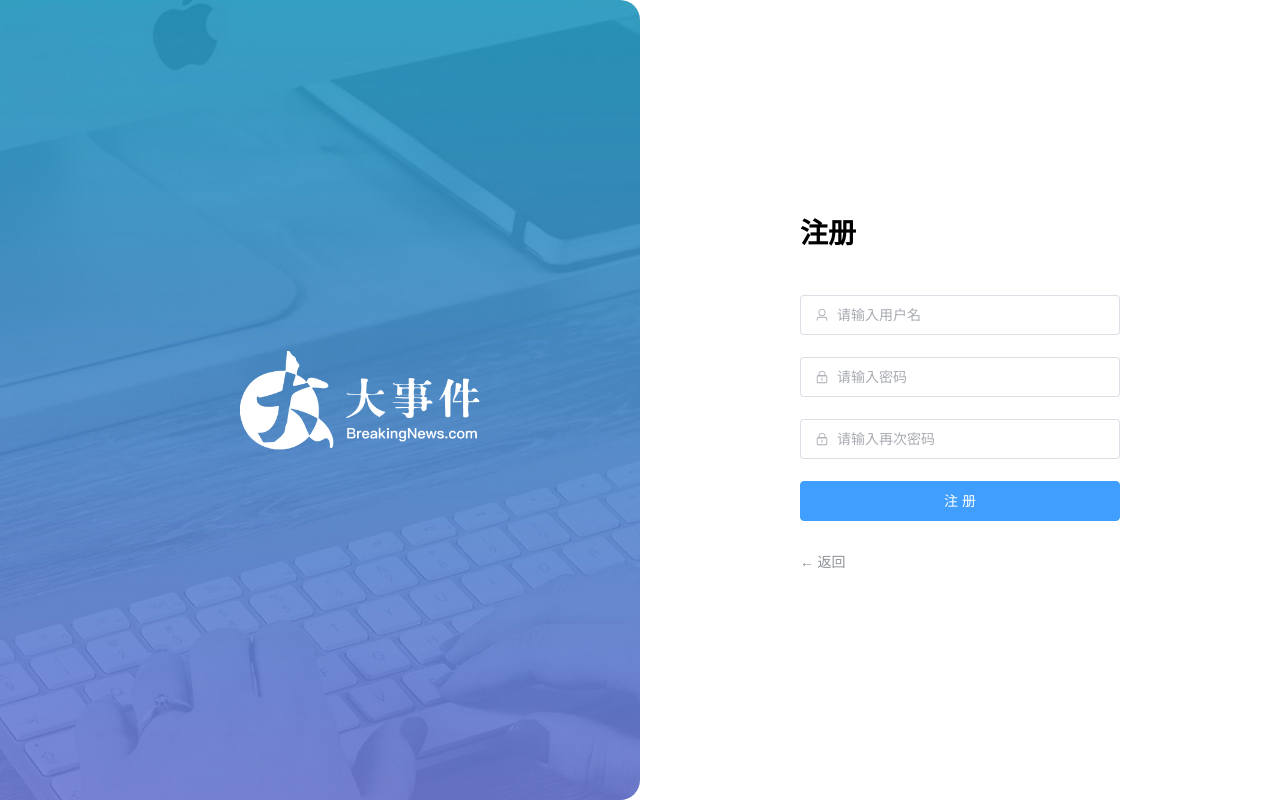
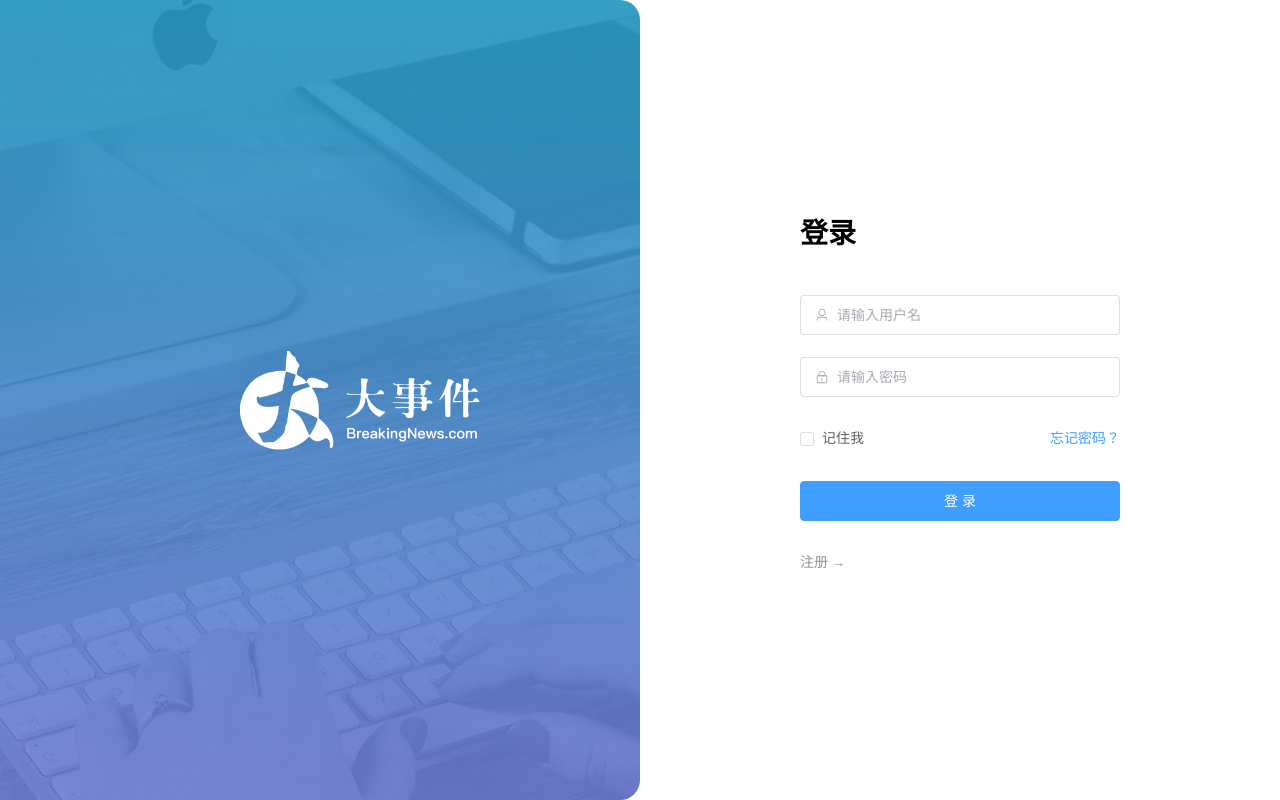
Before and after one commit to kitty929/my_vue3_bigevent_manage_sys, a Vue app: page /login in a window 1280 px wide. Built offline with nearby package versions, Linux system fonts and the light colour scheme.

Commit message:
登录功能（校验和请求）

```diff
--- a/src/api/user.js
+++ b/src/api/user.js
@@ -1,5 +1,11 @@
 import request from '@/utils/request'
 
+// 注册接口
 export const userRegisterService = ({ username, password, repassword }) => {
   return request.post('/api/reg', { username, password, repassword })
 }
+
+// 登录接口
+export const userLoginService = ({ username, password }) => {
+  return request.post('/api/login', { username, password })
+}
--- a/src/views/login/loginPage.vue
+++ b/src/views/login/loginPage.vue
@@ -1,8 +1,11 @@
 <script setup>
 import { userRegisterService } from '@/api/user.js'
+import { userLoginService } from '@/api/user.js'
 import { User, Lock } from '@element-plus/icons-vue'
-import { ref } from 'vue'
-const isRegister = ref(true)
+import { ref, watch } from 'vue'
+import { useUserStore } from '@/stores/index.js'
+import { useRouter } from 'vue-router'
+const isRegister = ref(false)
 const form = ref()
 
 // 注册,整个用于提交的form数据对象
@@ -63,6 +66,27 @@ const register = async () => {
   ElMessage.success('注册成功')
   // 注册成功，进入登录页面
   isRegister.value = false
+}
+
+// 切换的时候，重置表单信息
+watch(isRegister, () => {
+  formModel.value = {
+    username: '',
+    password: '',
+    repassword: ''
+  }
+})
+
+const userStore = useUserStore()
+const router = useRouter()
+// 登录
+const login = async () => {
+  await form.value.validate()
+  const res = await userLoginService(formModel.value)
+  userStore.setToken(res.data.token)
+  console.log('开始登录请求', res)
+  ElMessage.success('登录成功')
+  router.push('/')
 }
 </script>
 
@@ -142,15 +166,27 @@ const register = async () => {
       </el-form>
 
       <!-- 登录表单 -->
-      <el-form ref="form" size="large" autocomplete="off" v-else>
+      <el-form
+        :model="formModel"
+        :rules="rules"
+        ref="form"
+        size="large"
+        autocomplete="off"
+        v-else
+      >
         <el-form-item>
           <h1>登录</h1>
         </el-form-item>
-        <el-form-item>
-          <el-input :prefix-icon="User" placeholder="请输入用户名"></el-input>
+        <el-form-item prop="username">
+          <el-input
+            v-model="formModel.username"
+            :prefix-icon="User"
+            placeholder="请输入用户名"
+          ></el-input>
         </el-form-item>
-        <el-form-item>
+        <el-form-item prop="password">
           <el-input
+            v-model="formModel.password"
             name="password"
             :prefix-icon="Lock"
             type="password"
@@ -164,7 +200,11 @@ const register = async () => {
           </div>
         </el-form-item>
         <el-form-item>
-          <el-button class="button" type="primary" auto-insert-space
+          <el-button
+            @click="login"
+            class="button"
+            type="primary"
+            auto-insert-space
             >登录</el-button
           >
         </el-form-item>
```
